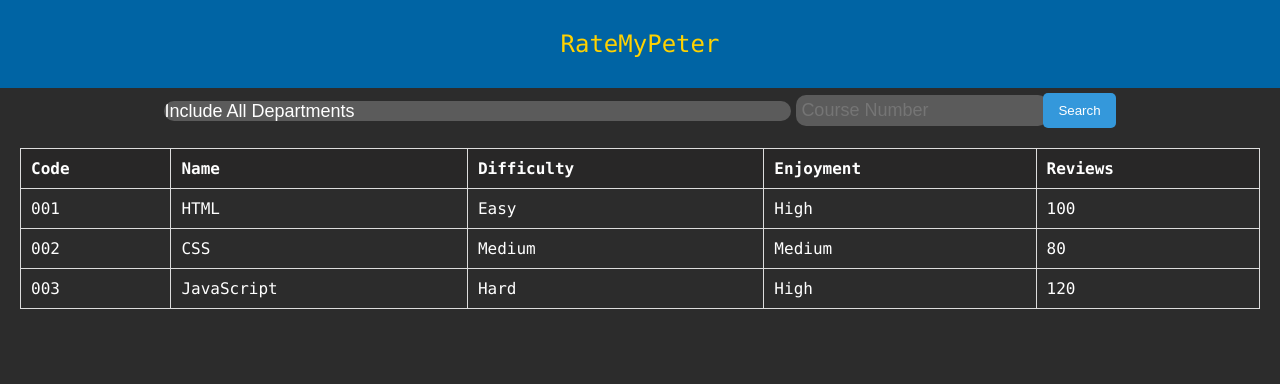
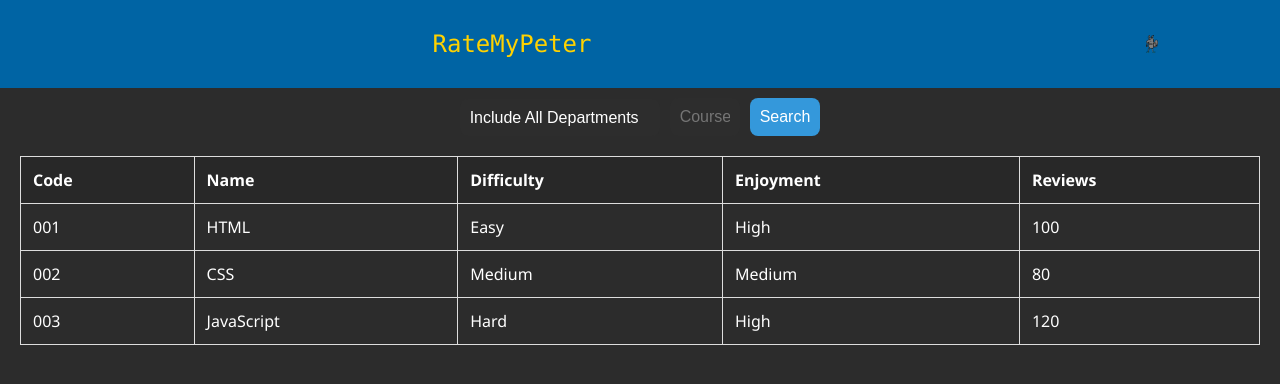
Before and after one commit to HowePersonal/Rate-My-Petr, a Flask app: page / in a window 1280 px wide. Shown: the top 384 px of the page. Run offline with Flask 3, Linux system fonts and the light colour scheme.

Commit message:
homepage

```diff
--- a/static/nav.css
+++ b/static/nav.css
@@ -5,6 +5,19 @@
     padding-top: 30px;
     font-family: Menlo,Monaco,Consolas,"Liberation Mono","Courier New",monospace;
     display: flex;
+    justify-content: center;
+    align-items: center;
+}
+
+.navbar img {
+    max-width: 100%;
+    height: auto;
+    display: block; /* Removes extra space below inline images */
+    margin: 0 auto; /* Center the image if needed */
+}
+
+.img-container{
+    width:20%;
 }
 
 .nav-title{
--- a/static/professor.css
+++ b/static/professor.css
@@ -2,7 +2,7 @@ body {
     font-family: 'Arial', sans-serif;
     margin: 0;
     padding: 0;
-    background-color: #f2f2f2;
+    background-color: #282828;
 }
 
 #infoBox {
--- a/static/search.css
+++ b/static/search.css
@@ -1,92 +1,74 @@
+/* Input Container */
 .input-container {
     display: flex;
     justify-content: center;
     align-items: center;
-	padding-top: 5px;
-	gap: 5px;
+    padding-top: 10px;
+    gap: 10px;
+}
 
-	/* border: 2px solid red; */
+/* Form Elements */
+.drop-menu,
+.number-input input,
+#quantity,
+.search-button {
+    background-color: #2d2d2d;
+    border: none;
+    border-radius: 8px;
+    padding: 10px;
+    color: white;
+    font-size: 16px;
+    outline: none;
 }
 
 .drop-menu {
-	background-color: rgb(91, 91, 91);
-	border-radius: 10px;
-	font-size: 18px;
+    width: 200px;
 }
-.number-input input{
-	background-color: rgb(91, 91, 91);
-	border: none;
-	border-radius: 10px;
-	padding: 5px;
 
-	outline: none;
-	color: white;
-	font-size: 18px;
+.number-input input {
+    width: 50px;
 }
 
 #quantity {
-	width: 50px; /* Adjust the width as needed */
-	padding: 5px;
-	font-size: 16px;
+    font-size: 14px;
 }
 
 .search-button {
-	background-color: #3498db; /* Blue color */
-	color: #fff; /* White text */
-	padding: 10px 15px;
-	border: none;
-	border-radius: 5px;
+    background-color: #3498db;
     cursor: pointer;
 }
 
-/* Container */
+/* Course List Container */
 .course-list-container {
     display: flex;
-	align-items: center;
-	justify-content: center;
-}
-
-.course-list-container {
-	display: flex;
+    flex-direction: column;
     align-items: center;
     justify-content: center;
     color: white;
-
-	font-family: Menlo, Monaco, Consolas, "Liberation Mono", "Courier New",
-		monospace;
+    font-family: 'Segoe UI', Tahoma, Geneva, Verdana, sans-serif;
+    margin: 20px;
 }
 
-/* Add spacing to the table and its elements */
-.course-list-container {
-    margin: 20px; /* Adjust the margin as needed */
-}
-
+/* Course List Table */
 .course-list {
     width: 100%;
     border-collapse: collapse;
-    /* overflow: hidden; */
-	/* border: 1px solid white; */
     border-radius: 15px;
-	/* border-radius: 15px; */
-
 }
 
 .course-list th, .course-list td {
-    padding: 10px; /* Adjust the padding as needed */
+    padding: 12px;
     text-align: left;
-    border: 1px solid #ddd; /* Add borders to cells */
-    /* border-radius: 15px; */
-
+    border: 1px solid #ddd;
 }
 
-/* Style the table header */
+/* Table Header */
 .course-list th {
-    background-color: rgb(40, 39, 39);
-
+    background-color: #282828;
+    color: #ffffff;
 }
 
-
-/* Hover effect for rows */
+/* Hover Effect for Rows */
 .course-list tbody tr:hover {
-    background-color: rgb(64, 64, 64);
+    background-color: #404040;
 }
--- a/templates/professor.html
+++ b/templates/professor.html
@@ -5,6 +5,7 @@
     <meta name="viewport" content="width=device-width, initial-scale=1.0">
     <title>RateMyPeter Professor</title>
     <link rel="stylesheet" href="../static/professor.css" />
+    <link rel="stylesheet" href="../static/nav.css"/>
     <script src="../static/professor.js" defer></script>
 </head>
 <body>
--- a/templates/search.html
+++ b/templates/search.html
@@ -14,7 +14,12 @@
 	<body>
 		<div class="navbar">
 			<a class="nav-title" href="search.html">RateMyPeter</a>
+			<div class="img-container">
+				<img src="../assets/ptr.png" alt="PetrSticker" style = "width: 5%">
+			</div>
+
 		</div>
+
 		<!-- Input For Dept & Course Code -->
 		<div class="input-container">
 			<!-- Drop Down -->
```
Also changed, not shown: assets/ptr.png (added). Lines whose indentation alone changed are shown as unchanged.
